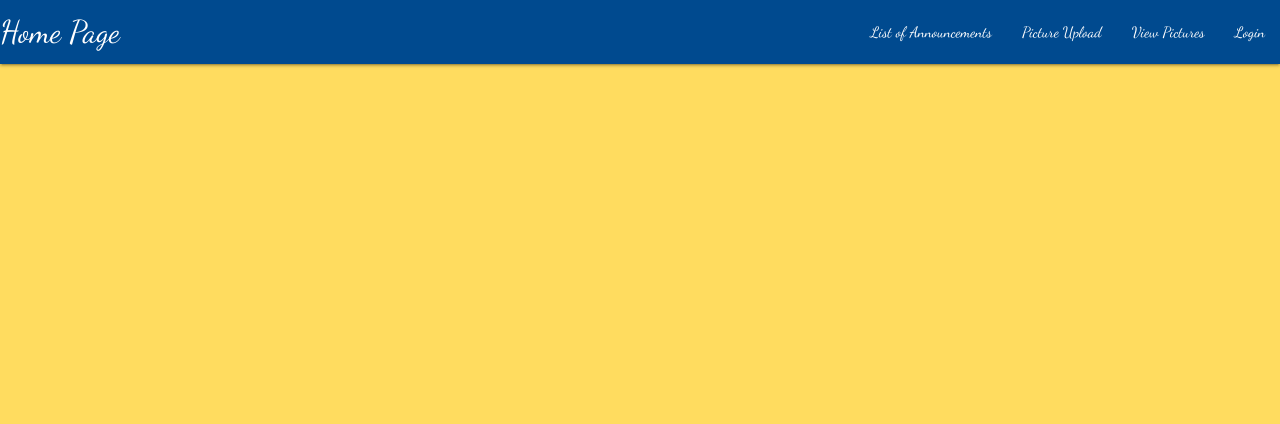
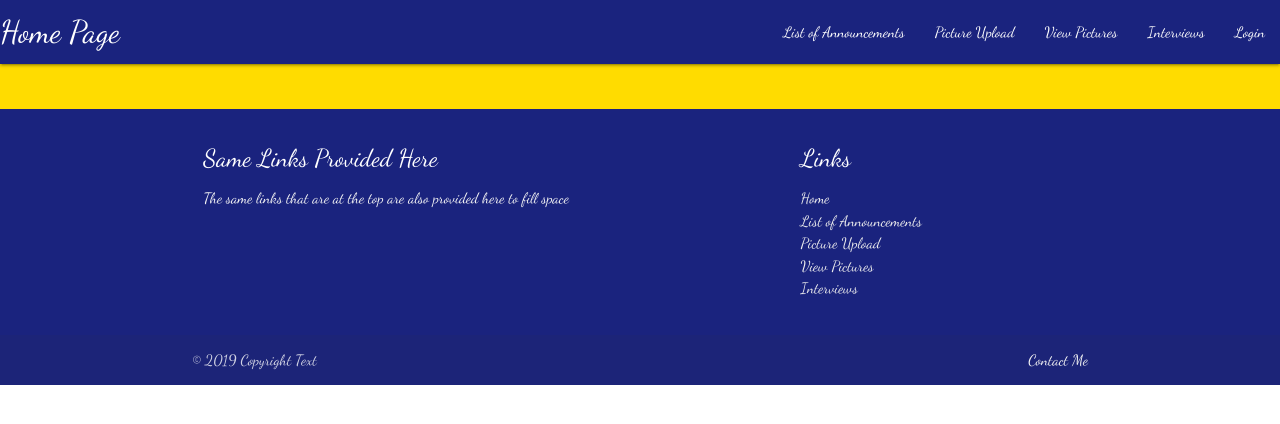
Before and after one commit to aborbic/myDjangoProject, a Django app: template mydjango/tausite/templates/home.html in a window 1280 px wide. Shown: the top 424 px of the page. Run offline with Django 3.2, Linux system fonts and the light colour scheme; the template is opened without the code that fills it, so the values that code supplies are empty.

Commit message:
Footer now properly fits pages

```diff
--- a/mydjango/tausite/static/css/home.css
+++ b/mydjango/tausite/static/css/home.css
@@ -1,22 +1,27 @@
 /* rgb(255,220, 0) = yellow
-   rgb(0, 74, 143) = light-blue
+   rgb(26, 35, 126) = Dark-blue
    rgb(0, 0, 0) = white
    */
+.backgroundColor {
+background-color: rgb(255, 220, 0);
+}
 body {
+/* This incorporates the google font */
 font-family: 'Dancing Script', cursive;
-background-color: rgb(255, 220, 95);
 }
-h1 {
+.title {
 text-align: center;
-color: rgb(0, 74, 143);
+color: rgb(26, 35, 126);
+}
+.description, .date{
+text-align: center;
+line-height: 1.6;
+color: rgb(26, 35, 126);
+font-weight: bold;
+font-size: 24px;
 }
 .nav-wrapper{
-background-color: rgb(0, 74, 143);
-}
-p {
-text-align: center;
-line-height: 1.6;
-color: rgb(0, 74, 143);
+background-color: rgb(26, 35, 126);
 }
 .displayName {
 text-align: center;
--- a/mydjango/tausite/templates/Announcement Details.html
+++ b/mydjango/tausite/templates/Announcement Details.html
@@ -17,5 +17,7 @@
         <li>Date : {{Announcement.date}}</li>
       </ul>
 {% endblock content%}
+{% include 'footer.html' %}
+
 </body>
 </html>
--- a/mydjango/tausite/templates/base.html
+++ b/mydjango/tausite/templates/base.html
@@ -1,14 +1,15 @@
 <!-- The url tag's parameter format is app_name:url_mapping_name(defined in app's urls.py file.) -->
 <nav>
     <div class="nav-wrapper">
-      <a href="{% url 'tausite:home' %}" class="brand-logo">Home Page</a>
-      <ul id="nav-mobile" class="right hide-on-med-and-down">
-         <li><a href="{% url 'tausite:Announcement List' %}" >List of Announcements</a></li>
-            <li><a href="{% url 'tausite:image_upload' %}" >Picture Upload</a></li>
-            <li><a href="{% url 'tausite:picture_images' %}" >View Pictures</a></li>
-            <li><a href="{% url 'login' %}" >Login</a></li>
-      </ul>
+        <a href="{% url 'tausite:home' %}" class="brand-logo">Home Page</a>
+        <ul id="nav-mobile" class="right hide-on-med-and-down">
+            <li><a href="{% url 'tausite:Announcement List' %}">List of Announcements</a></li>
+            <li><a href="{% url 'tausite:image_upload' %}">Picture Upload</a></li>
+            <li><a href="{% url 'tausite:picture_images' %}">View Pictures</a></li>
+            <li><a href="{% url 'tausite:interviews' %}">Interviews</a></li>
+            <li><a href="{% url 'login' %}">Login</a></li>
+        </ul>
     </div>
-  </nav>
+</nav>
 <br/><br/>
 {% block content %}{% endblock content%}
--- /dev/null
+++ b/mydjango/tausite/templates/footer.html
@@ -0,0 +1,26 @@
+<footer class="page-footer #004a8f indigo darken-4">
+    <div class="container">
+        <div class="row">
+            <div class="col l6 s12">
+                <h5 class="white-text">Same Links Provided Here</h5>
+                <p class="grey-text text-lighten-4">The same links that are at the top are also provided here to fill space</p>
+            </div>
+            <div class="col l4 offset-l2 s12">
+                <h5 class="white-text">Links</h5>
+                <ul>
+                    <li><a class="grey-text text-lighten-3" href="{% url 'tausite:home' %}">Home</a></li>
+                    <li><a class="grey-text text-lighten-3" href="{% url 'tausite:Announcement List' %}">List of Announcements</a></li>
+                    <li><a class="grey-text text-lighten-3" href="{% url 'tausite:image_upload' %}">Picture Upload</a></li>
+                    <li><a class="grey-text text-lighten-3" href="{% url 'tausite:picture_images' %}">View Pictures</a></li>
+                    <li><a class="grey-text text-lighten-3" href="{% url 'tausite:interviews' %}">Interviews</a></li>
+                </ul>
+            </div>
+        </div>
+    </div>
+    <div class="footer-copyright">
+        <div class="container">
+            © 2019 Copyright Text
+            <a class="grey-text text-lighten-4 right" href="https://www.linkedin.com/in/christian-aborbie-a47302121/">Contact Me</a>
+        </div>
+    </div>
+</footer>
--- a/mydjango/tausite/templates/home.html
+++ b/mydjango/tausite/templates/home.html
@@ -15,20 +15,23 @@
     <title>Home Page</title>
 </head>
 <body>
+<div class="backgroundColor">
     <!-- extends the parent template file -->
     {% block content %}
     {% if user.is_authenticated %}
     {% include 'base2.html' %}
-<h1 class="displayName">Welcome {{user.get_username}}</h1>
+    <!--<h3 class="displayName">Welcome {{user.get_username}}</h3>-->
     {% else %}
     {% include 'base.html' %}
     {% endif %}
     {% for homes in home %}
-<h1>{{homes.homeTitle}}</h1>
-<p>{{homes.homeDesc}}</p>
-<p>{{homes.homeDate}}</p>
+    <h3 class="title">{{homes.homeTitle}}</h3>
+    <p class="description">{{homes.homeDesc}}</p>
+    <p class="date">{{homes.homeDate}}</p>
     {% endfor %}
+    {% include 'footer.html' %}
     {% endblock content%}
+</div>
 <!--JavaScript at end of body for optimized loading-->
 <script src="https://cdnjs.cloudflare.com/ajax/libs/materialize/1.0.0/js/materialize.min.js"></script>
 <!--Loaded in Custom JS-->
```
Also changed, not shown: mydjango/tausite/templates/base2.html (+9 -8 lines), mydjango/db.sqlite3. Lines whose indentation alone changed are shown as unchanged.
